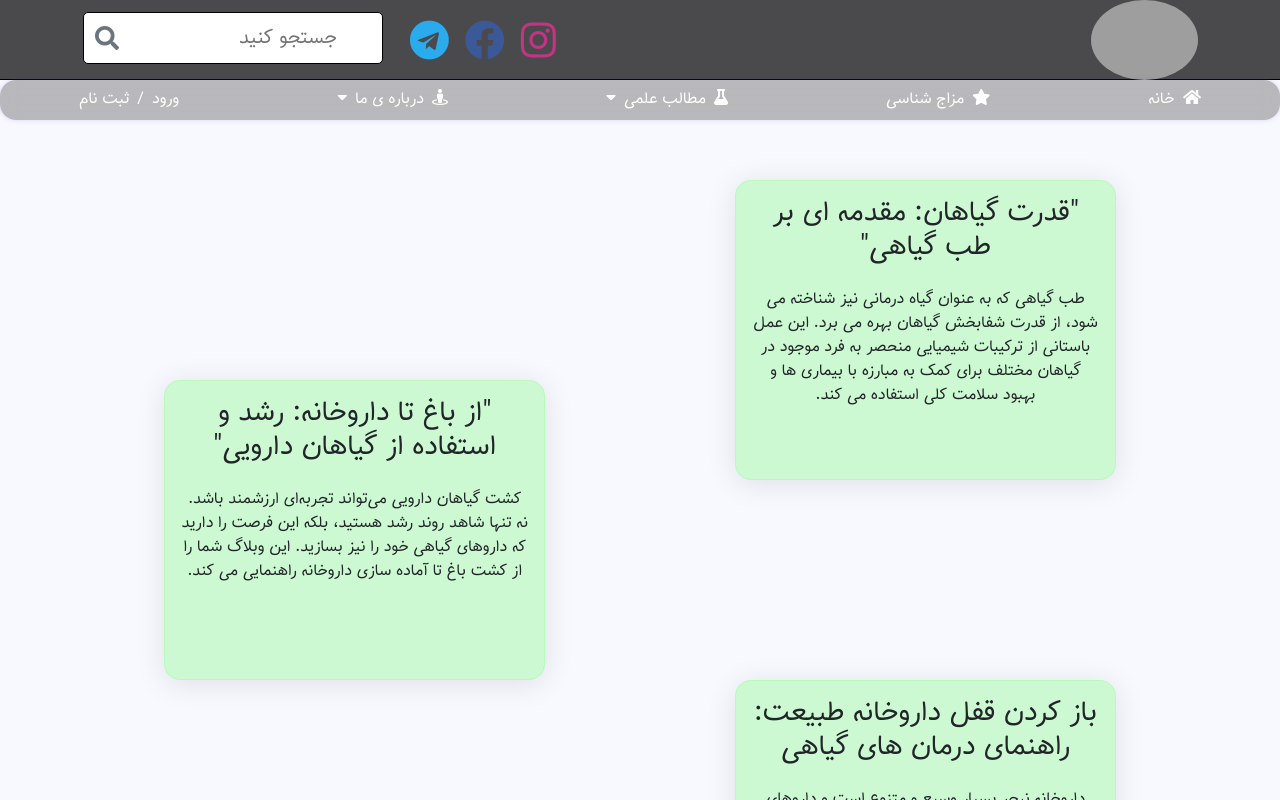
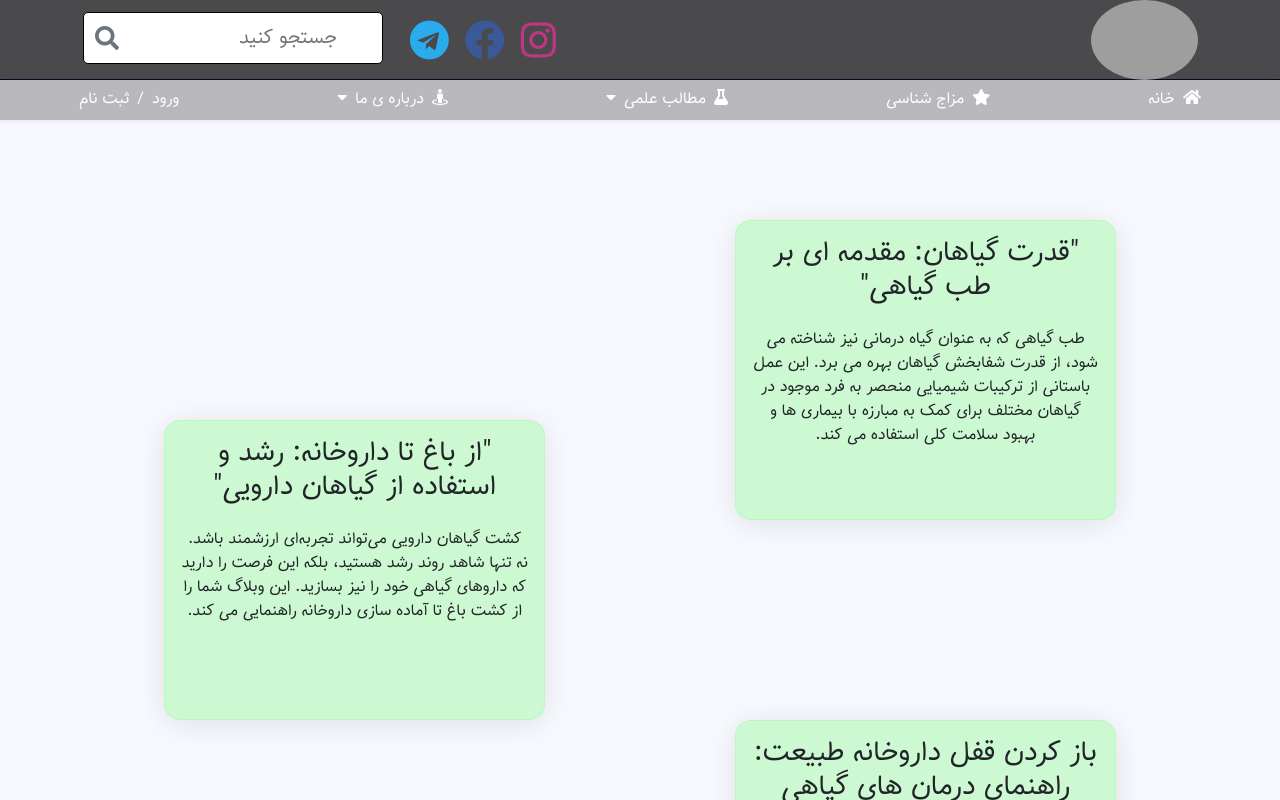
Before and after one commit to reza1899/Herbal_Medicines, a React (Create React App) app: page /blog in a window 1280 px wide. Shown: the top 800 px of the page. Built offline with nearby package versions, Linux system fonts and the light colour scheme; grey boxes are pictures that could not be loaded.

Commit message:
navbar position finally is done

```diff
--- a/src/components/header/navbar/navbar.jsx
+++ b/src/components/header/navbar/navbar.jsx
@@ -1,15 +1,25 @@
 import Search from "../../searchBoxs/searchBox"
 import {useEffect, useRef, useState} from "react"
-import {useNavigate,useLocation} from "react-router-dom";
+import {useNavigate} from "react-router-dom";
 import "./navbar.css"
 import MenuSearchBox from "../../searchBoxs/menu_search_Box";
 import SecondNavbar from "./sec_navbar/secondNavbar";
 const Navbar = () => {
     const navigate = useNavigate()
-    const location = useLocation()
-    const secondNavbarClass = location.pathname === "/" ? "main-page-navbar" : "other-page-navbar"
+    // const secondNavbarClass = location.pathname === "/" ? "main-page-navbar" : "other-page-navbar"
     const [show, setShow] = useState(-380)
     const menuRef = useRef(null)
+
+    // const calculateSecondNavbarProps = (location) => {
+    //     if (location.pathname === "/") {
+    //         return { position: "absolute" };
+    //     } else {
+    //         return { position: "relative" };
+    //     }
+    // };
+    // const secondNavbarProps = calculateSecondNavbarProps(location);
+    // setNavbarClass(secondNavbarProps.position)
+    // console.log(secondNavbarProps.position)
 
     useEffect(() => {
         const handleClickOutside = (event) => {
@@ -88,9 +98,7 @@ const Navbar = () => {
                     </ul>
                 </div>
             </div>
-            {
-                location.pathname === "/" ? <SecondNavbar style={{position:"absolute"}}/> : <SecondNavbar style={{position:"relative"}}/>
-            }
+            <SecondNavbar/>
 
         </>
     )
--- a/src/components/header/navbar/sec_navbar/sec_navbar.css
+++ b/src/components/header/navbar/sec_navbar/sec_navbar.css
@@ -1,10 +1,8 @@
 .main_navbar {
     width: 100%;
-    position: absolute;
     z-index: 99;
     /* From https://css.glass */
     background: rgba(102, 102, 102, 0.44);
-    border-radius: 16px;
     box-shadow: 0 4px 30px rgba(0, 0, 0, 0.1);
     backdrop-filter: blur(9.3px);
     -webkit-backdrop-filter: blur(9.3px);    color: white;
--- a/src/components/header/navbar/sec_navbar/secondNavbar.jsx
+++ b/src/components/header/navbar/sec_navbar/secondNavbar.jsx
@@ -1,8 +1,18 @@
 import "./sec_navbar.css"
-import {useNavigate} from "react-router-dom";
+import {useNavigate,useLocation} from "react-router-dom";
+import {useEffect} from "react";
 
 const SecondNavbar = () => {
+    const location = useLocation()
     const navigate = useNavigate()
+    useEffect(()=>{
+        if(location.pathname === "/"){
+            document.querySelector(".main_navbar").style.position = "absolute"
+        }
+        else{
+            document.querySelector(".main_navbar").style.position = "relative"
+        }
+    })
     return (
         <>
             <div className="main_navbar">
```
